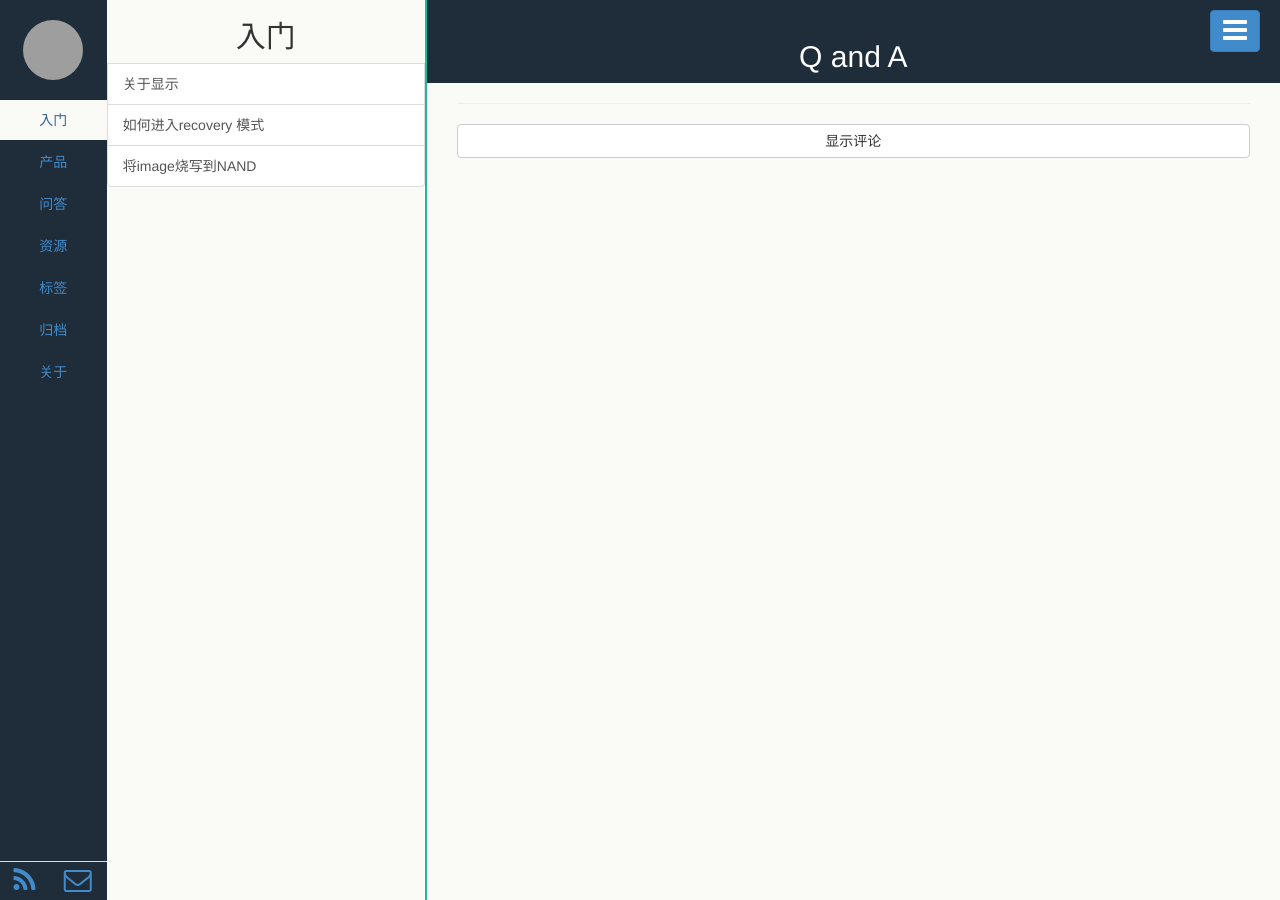
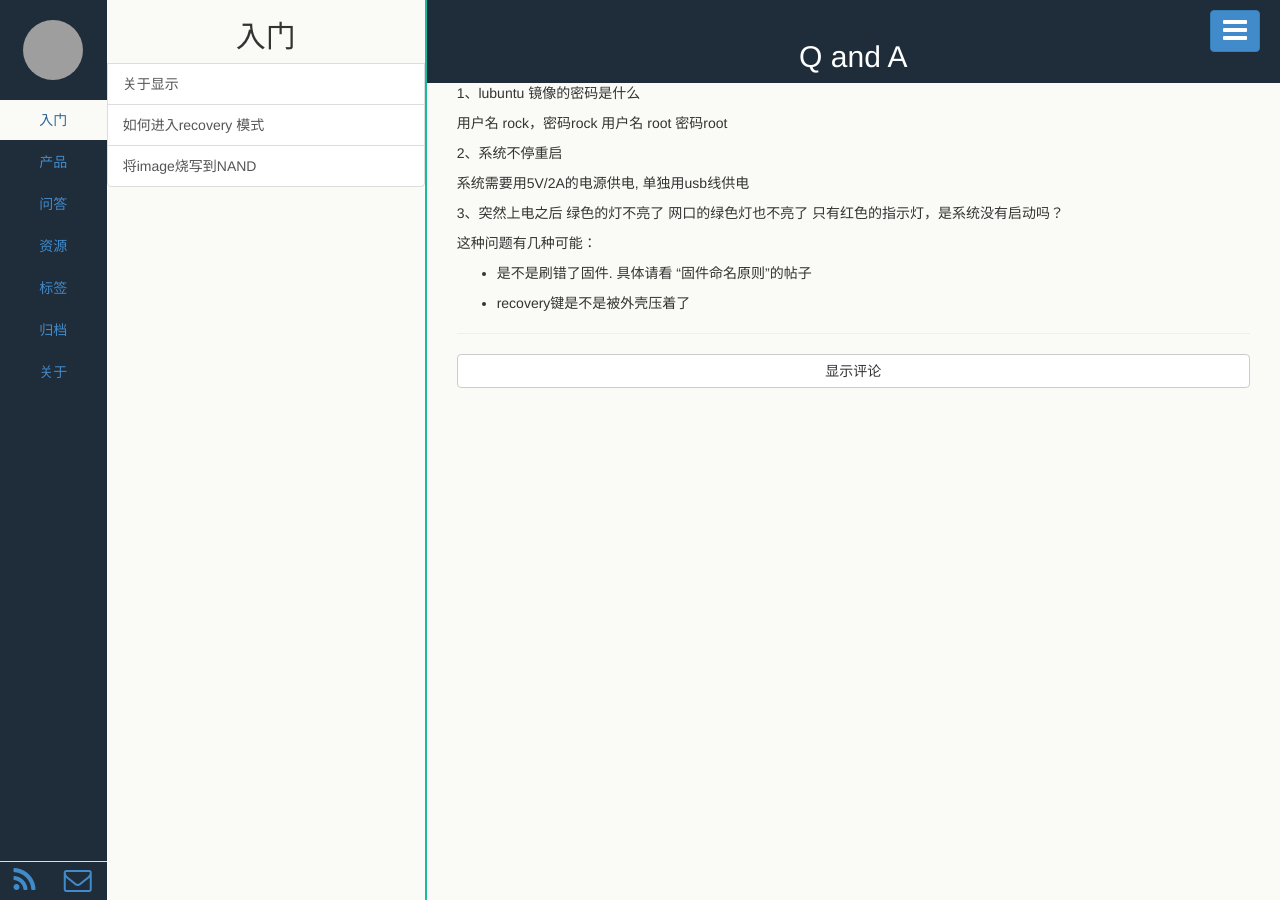
Before and after one commit to gaochengsi/doc, a Jekyll site: the page built from _posts/2014-12-29-Q-and-A.md, in a window 1280 px wide. Built offline with Jekyll 4.4.1, drawn with Linux system fonts in a browser that asks for light colours; comment, search, counter and statistics services are not loaded; grey boxes are pictures that could not be loaded.

Commit message:
add to Q and A md file

```diff
--- a/_posts/2014-12-29-Q-and-A.md
+++ b/_posts/2014-12-29-Q-and-A.md
@@ -6,3 +6,20 @@ tags: [问答]
 keywords: Q&A，问答
 description:
 ---
+
+1、lubuntu 镜像的密码是什么
+
+用户名 rock，密码rock
+用户名 root    密码root
+
+2、系统不停重启
+
+系统需要用5V/2A的电源供电,  单独用usb线供电
+
+3、突然上电之后 绿色的灯不亮了 网口的绿色灯也不亮了 只有红色的指示灯，是系统没有启动吗？
+
+这种问题有几种可能：
+
+- 是不是刷错了固件. 具体请看 “固件命名原则”的帖子
+
+- recovery键是不是被外壳压着了
```
